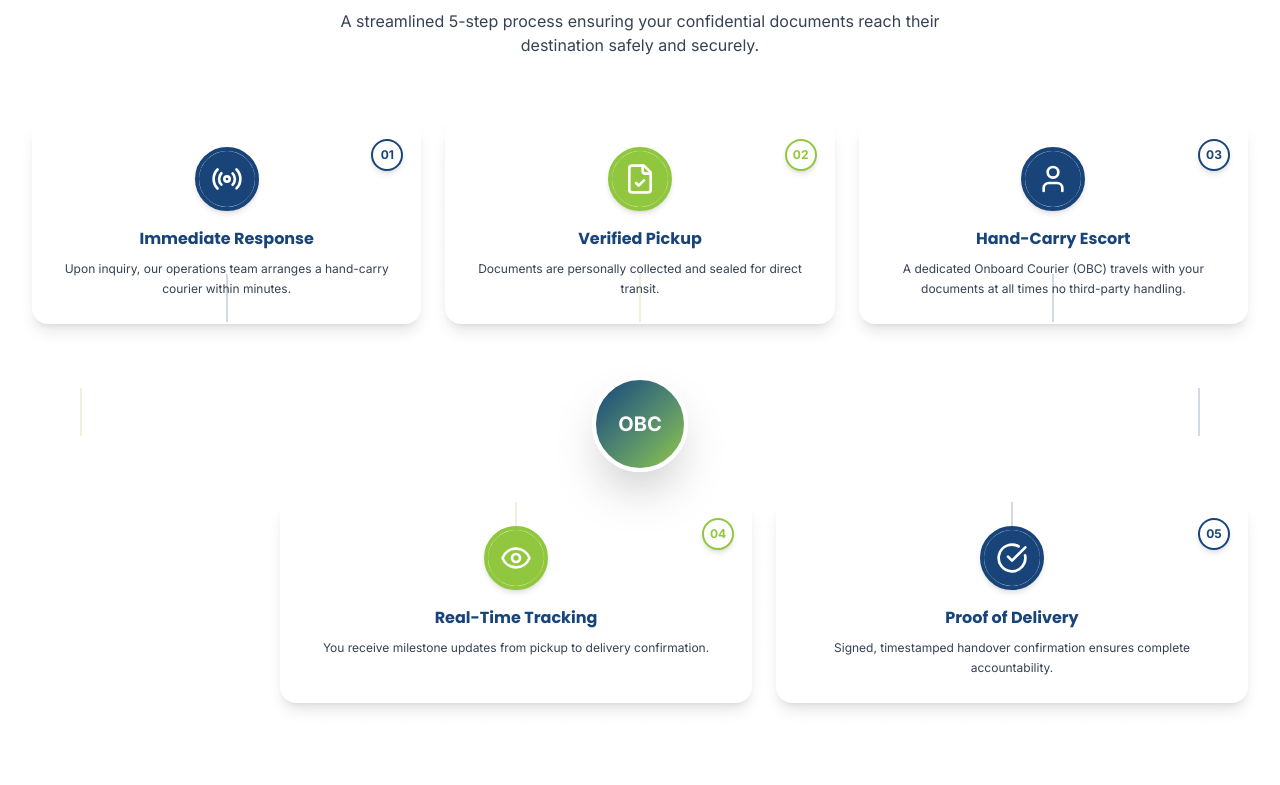
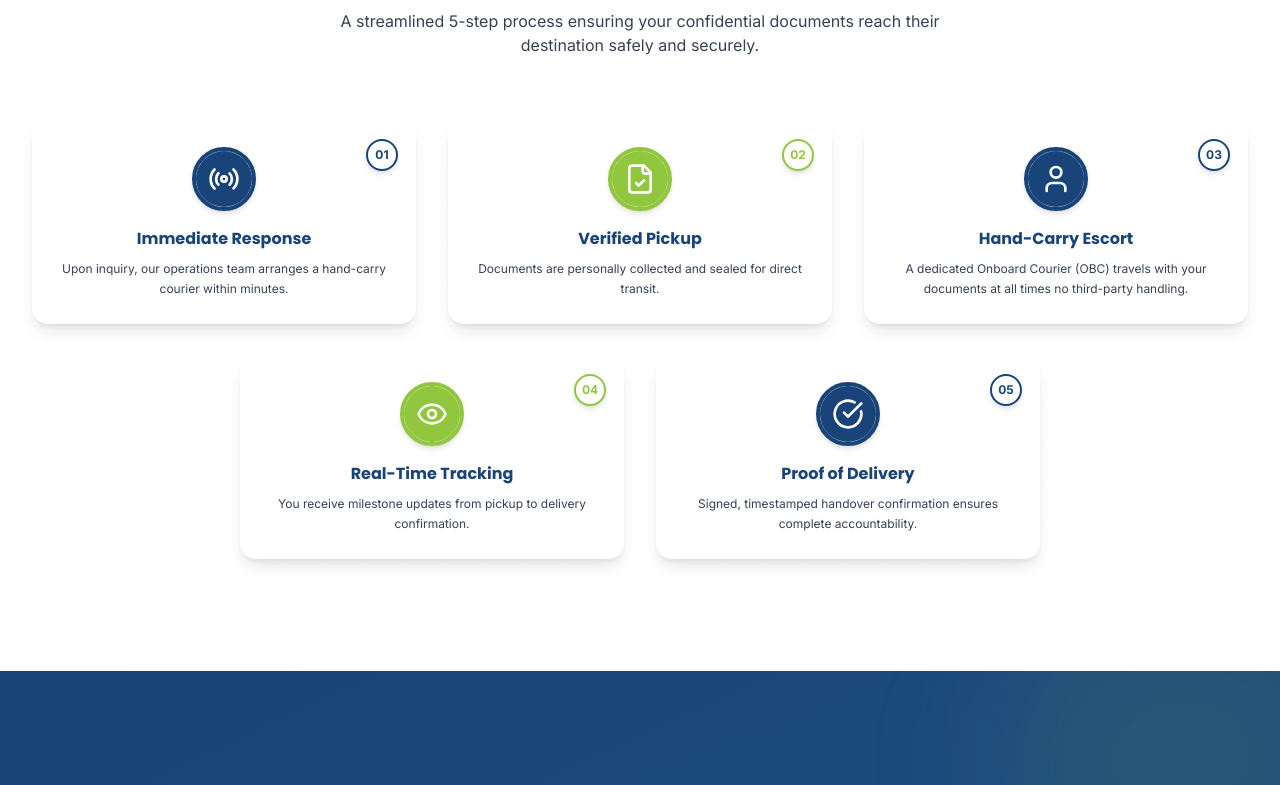
Before and after one commit to ayon178/obc-care, a Next.js app: page /en/industries/high-value-confidential-documents in a window 1280 px wide. Shown: the part 2440-3225 px from the top of the page. Built offline with nearby package versions, Linux system fonts and the light colour scheme.

Commit message:
feat: Implement new `ConfidentialHowItWorks` component with animated steps and responsive layouts.

```diff
--- a/components/confidential/confidential-how-it-works.tsx
+++ b/components/confidential/confidential-how-it-works.tsx
@@ -130,22 +130,10 @@ export default function ConfidentialHowItWorks() {
 
           {/* Desktop: Horizontal Flow with Center Hub */}
           <div className="hidden lg:block">
-            <div className="relative">
-              {/* Center Hub - OBC */}
-              <motion.div
-                initial={{ opacity: 0, scale: 0 }}
-                whileInView={{ opacity: 1, scale: 1 }}
-                viewport={{ once: true }}
-                transition={{ duration: 0.8, delay: 0.3 }}
-                className="absolute top-1/2 left-1/2 -translate-x-1/2 -translate-y-1/2 w-24 h-24 rounded-full bg-gradient-to-br from-[#194479] to-[#91c73e] shadow-2xl border-4 border-white flex items-center justify-center z-30"
-              >
-                <div className="text-white font-bold text-xl">OBC</div>
-              </motion.div>
+            <div className="flex flex-col gap-8">
 
-              {/* Steps Grid - 2 rows */}
-              <div className="grid grid-cols-5 gap-6 relative">
               {/* Top Row - Steps 1, 2, 3 */}
-                <div className="col-span-5 grid grid-cols-3 gap-6 mb-4">
+              <div className="grid grid-cols-3 gap-8">
                 {steps.slice(0, 3).map((step, i) => {
                   const Icon = step.icon
                   return (
@@ -155,9 +143,9 @@ export default function ConfidentialHowItWorks() {
                       whileInView={{ opacity: 1, y: 0 }}
                       viewport={{ once: true, margin: "-50px" }}
                       transition={{ duration: 0.6, delay: i * 0.15 }}
-                        className="relative"
+                      className="relative h-full"
                     >
-                        <div className="relative bg-white rounded-2xl p-6 shadow-lg border-2 border-transparent hover:border-[#91c73e]/30 transition-all duration-300 group h-full">
+                      <div className="relative bg-white rounded-2xl p-6 shadow-lg border-2 border-transparent hover:border-[#91c73e]/30 transition-all duration-300 group h-full flex flex-col">
                         {/* Icon */}
                         <div className="relative mb-4 flex justify-center">
                           <div className="relative w-16 h-16 rounded-full bg-white shadow-md border-4 flex items-center justify-center"
@@ -177,7 +165,7 @@ export default function ConfidentialHowItWorks() {
                         </div>
 
                         {/* Content */}
-                          <div className="text-center">
+                        <div className="text-center mt-auto flex-1 flex flex-col">
                           <h3 className="titleFont text-[#194479] font-bold text-base mb-2 group-hover:text-[#91c73e] transition-colors duration-300">
                             {step.title}
                           </h3>
@@ -185,31 +173,14 @@ export default function ConfidentialHowItWorks() {
                             {step.desc}
                           </p>
                         </div>
-
-                          {/* Connection Line to Center */}
-                          <div className="absolute bottom-0 left-1/2 -translate-x-1/2 w-0.5 h-12 opacity-20"
-                            style={{ backgroundColor: step.color }}
-                          />
                       </div>
                     </motion.div>
                   )
                 })}
               </div>
 
-                {/* Spacer for center hub */}
-                <div className="col-span-5 h-24 flex items-center justify-center relative">
-                  {/* Connection lines from center to bottom steps */}
-                  <div className="absolute inset-0 flex items-center justify-center">
-                    <div className="w-full flex justify-between px-12">
-                      <div className="w-0.5 h-12 opacity-20" style={{ backgroundColor: steps[3].color }} />
-                      <div className="w-0.5 h-12 opacity-20" style={{ backgroundColor: steps[4].color }} />
-                    </div>
-                  </div>
-                </div>
-
-                {/* Bottom Row - Steps 4, 5 */}
-                <div className="col-span-5 grid grid-cols-5 gap-6 mt-4">
-                  <div className="col-span-1" /> {/* Spacer */}
+              {/* Bottom Row - Steps 4, 5 - Centered */}
+              <div className="flex justify-center gap-8">
                 {steps.slice(3, 5).map((step, i) => {
                   const Icon = step.icon
                   return (
@@ -219,9 +190,9 @@ export default function ConfidentialHowItWorks() {
                       whileInView={{ opacity: 1, y: 0 }}
                       viewport={{ once: true, margin: "-50px" }}
                       transition={{ duration: 0.6, delay: (i + 3) * 0.15 }}
-                        className="relative col-span-2"
+                      className="relative w-full max-w-[calc(33.33%-1.33rem)]" // Matches grid column width roughly
                     >
-                        <div className="relative bg-white rounded-2xl p-6 shadow-lg border-2 border-transparent hover:border-[#91c73e]/30 transition-all duration-300 group h-full">
+                      <div className="relative bg-white rounded-2xl p-6 shadow-lg border-2 border-transparent hover:border-[#91c73e]/30 transition-all duration-300 group h-full flex flex-col">
                         {/* Icon */}
                         <div className="relative mb-4 flex justify-center">
                           <div className="relative w-16 h-16 rounded-full bg-white shadow-md border-4 flex items-center justify-center"
@@ -241,7 +212,7 @@ export default function ConfidentialHowItWorks() {
                         </div>
 
                         {/* Content */}
-                          <div className="text-center">
+                        <div className="text-center mt-auto flex-1 flex flex-col">
                           <h3 className="titleFont text-[#194479] font-bold text-base mb-2 group-hover:text-[#91c73e] transition-colors duration-300">
                             {step.title}
                           </h3>
@@ -249,18 +220,12 @@ export default function ConfidentialHowItWorks() {
                             {step.desc}
                           </p>
                         </div>
-
-                          {/* Connection Line to Center */}
-                          <div className="absolute top-0 left-1/2 -translate-x-1/2 w-0.5 h-12 opacity-20"
-                            style={{ backgroundColor: step.color }}
-                          />
                       </div>
                     </motion.div>
                   )
                 })}
-                  <div className="col-span-1" /> {/* Spacer */}
               </div>
-              </div>
+
             </div>
           </div>
         </div>
```
Lines whose indentation alone changed are shown as unchanged.
